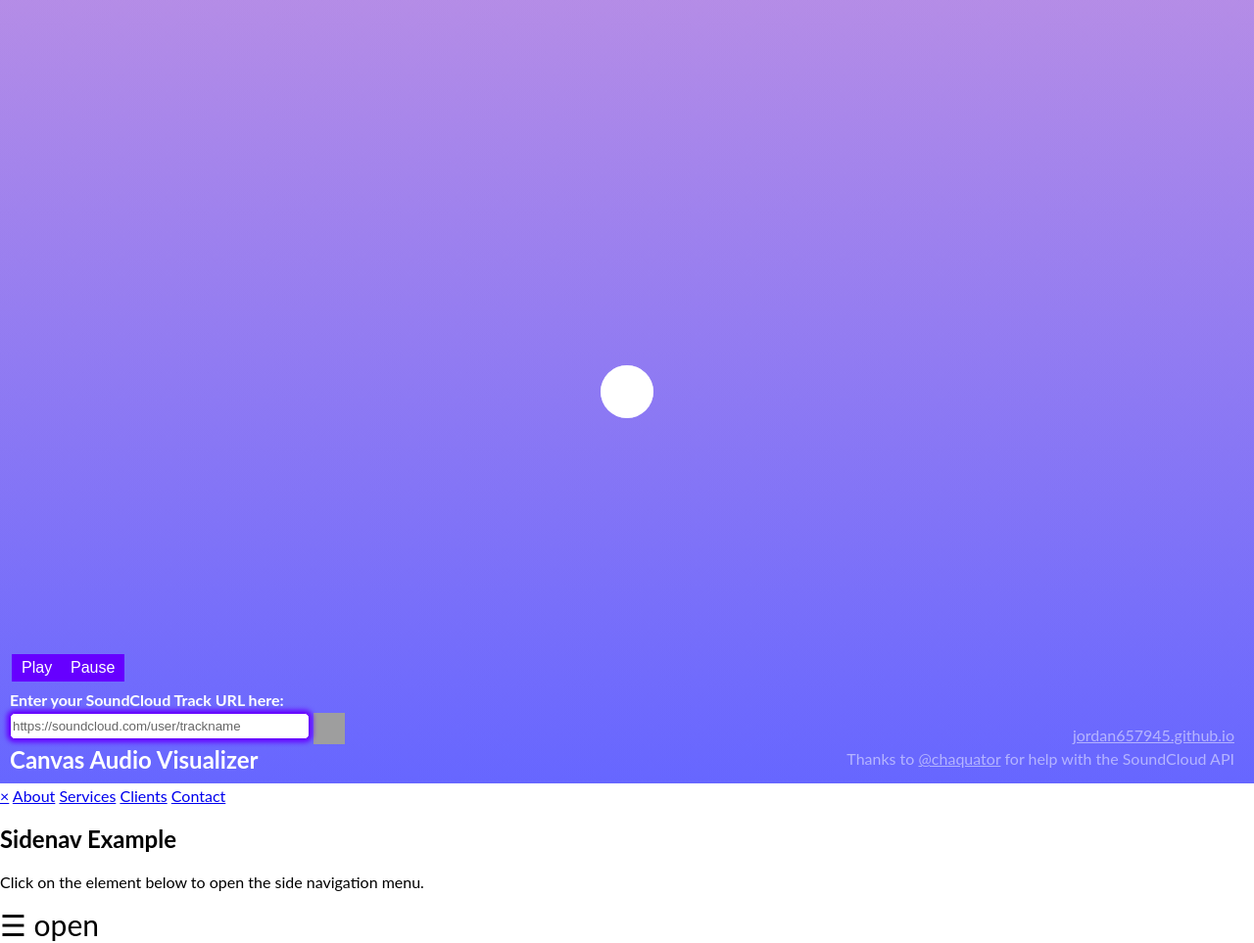
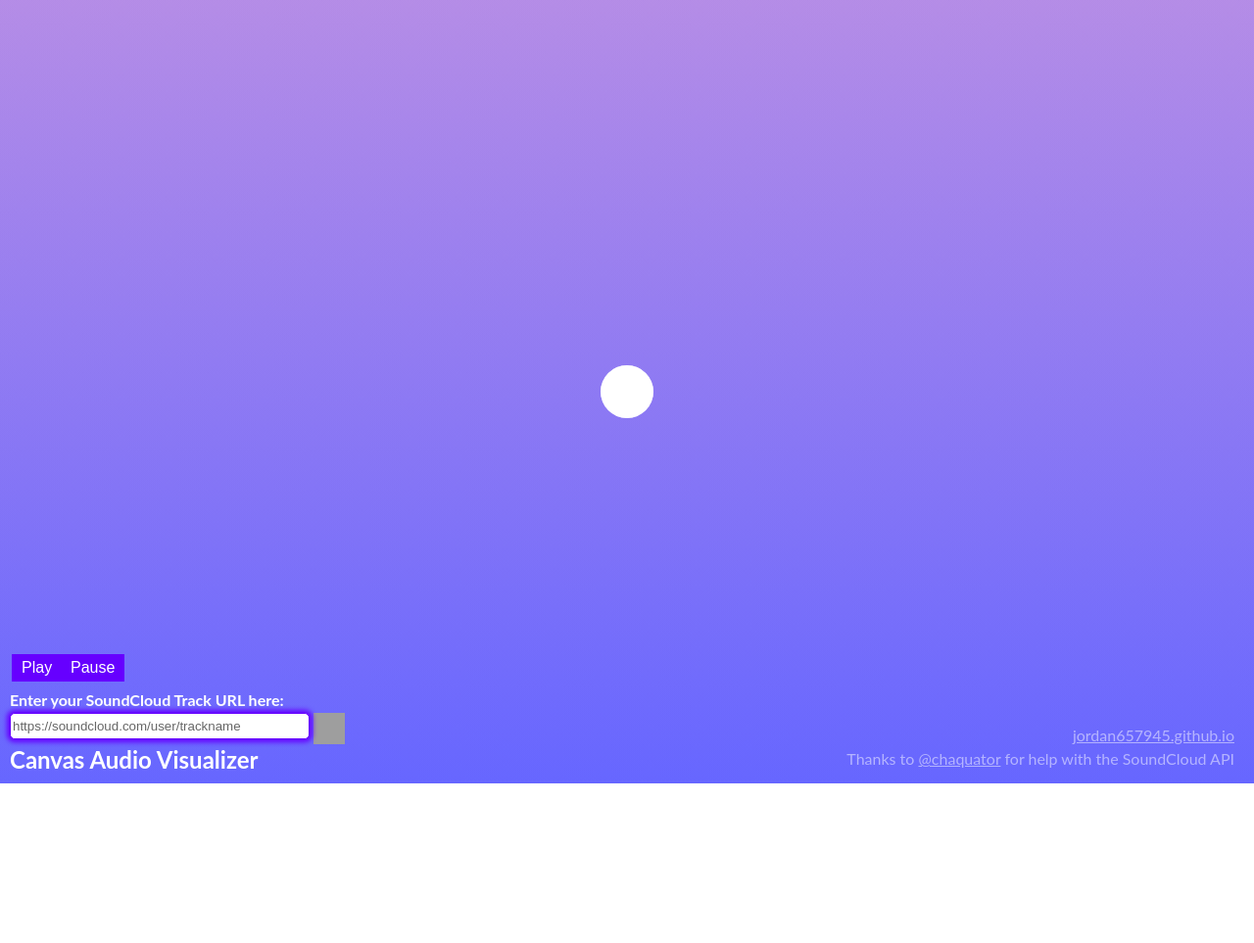
Before and after one commit to PcloD/jordan657945.github.io, a plain HTML site: page audiovisualizer/index.html in a window 1280 px wide. Shown: the whole page at 98% size. After the commit the page ends 810 px from the top, so only its background shows below. Drawn offline with Linux system fonts and the light colour scheme; grey boxes are pictures that could not be loaded; animation ran at ten frames a second.

```diff
--- a/audiovisualizer/index.html
+++ b/audiovisualizer/index.html
@@ -76,19 +76,6 @@
 				</p>
 			</div>
 		</div>
-
-		<!-- options menu -->
-		<div id="mySidenav" class="sidenav">
-			<a href="javascript:void(0)" class="closebtn" onclick="closeNav()">&times;</a>
-			<a href="#">About</a>
-			<a href="#">Services</a>
-			<a href="#">Clients</a>
-			<a href="#">Contact</a>
-		</div>
-
-		<h2>Sidenav Example</h2>
-		<p>Click on the element below to open the side navigation menu.</p>
-		<span style="font-size:30px;cursor:pointer" onclick="openNav()">&#9776; open</span>
 	</body>
 
 </html>
```
